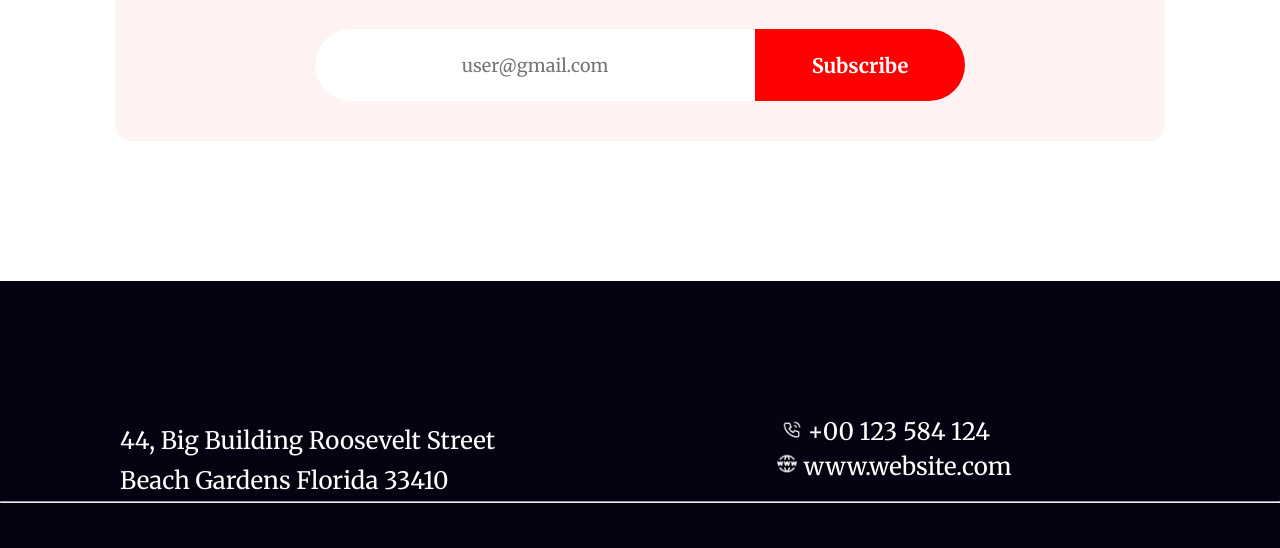
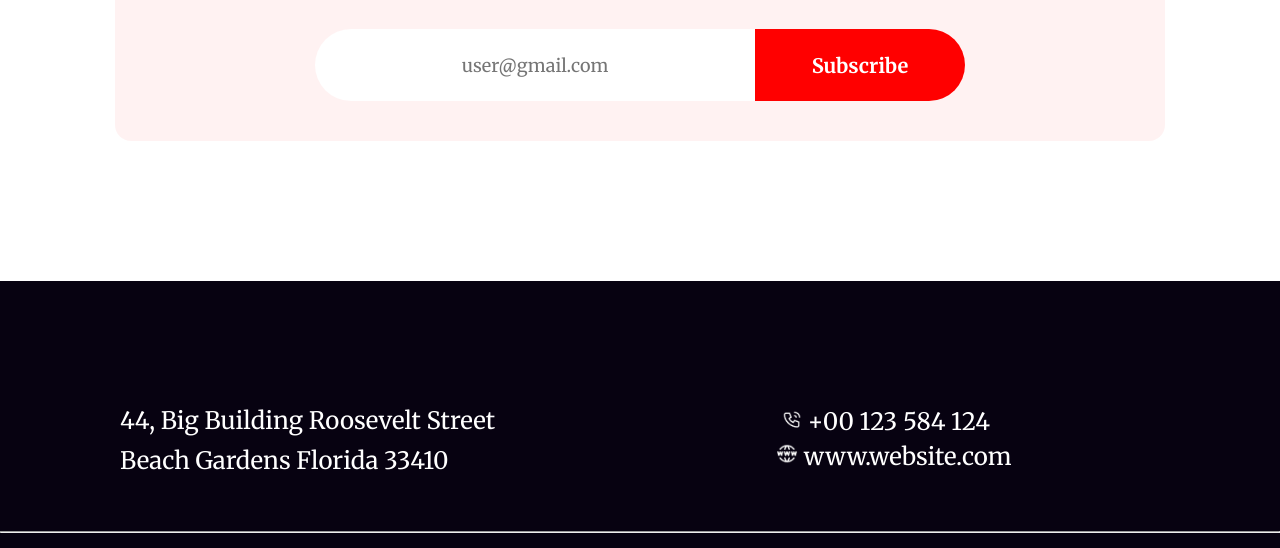
Before and after one commit to sheamZero/first-programming-assignment, a plain HTML site: page index.html in a window 1280 px wide. Shown: the part 6586-7134 px from the top of the page. Drawn offline with Linux system fonts and the light colour scheme.

Commit message:
added final file

```diff
--- a/design/design.css
+++ b/design/design.css
@@ -400,13 +400,14 @@ footer {
     display: flex;
     justify-content: space-between;
     align-items: center;
+    margin-bottom: 50px;
 }
 .website-section .website-text {
     font-family: Inter;
     font-size: 24px;
     font-weight: 500;
     line-height: 40px;
-    margin-top: 140px;
+    margin-top: 120px;
     margin-left: 120px;
 }
 .website-section .website-number pre {
```
Also changed, not shown: index.html (+0 -1 lines).
